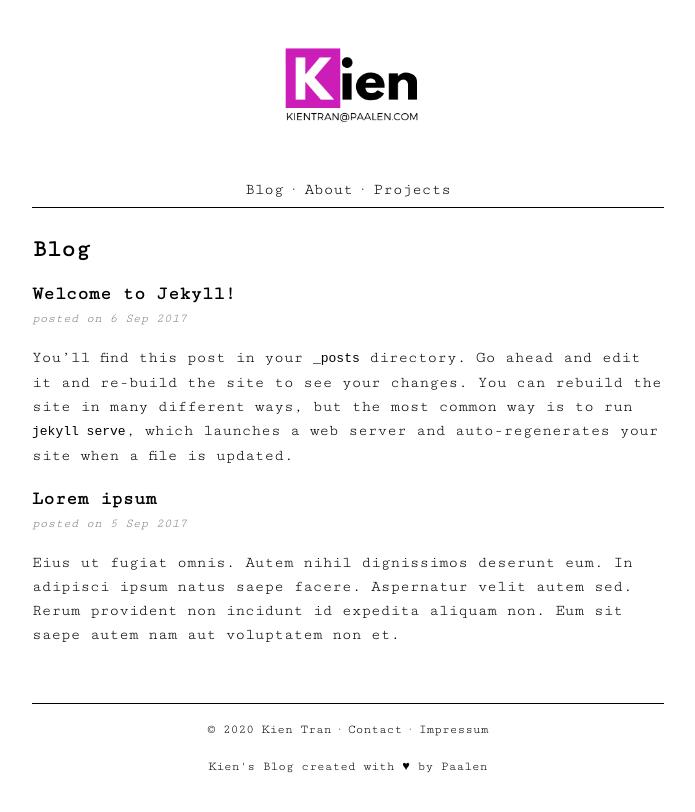
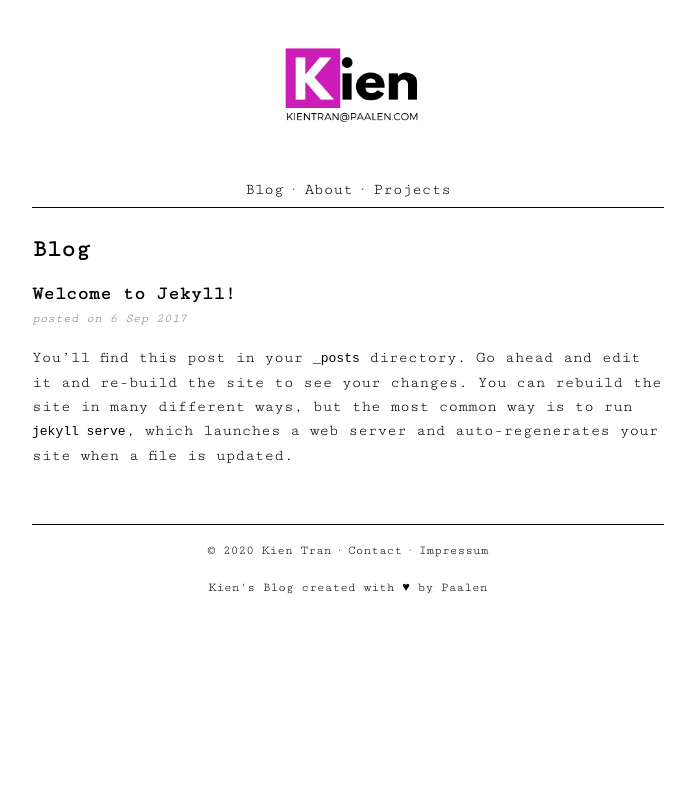
Before and after one commit to kientranvn/kientranvn, a Jekyll site: the page built from index.md, in a window 1280 px wide. Shown: the top 812 px of the page, without its empty margins (292-987 px from the left). Built offline with Jekyll 4.4.1, drawn with Linux system fonts in a browser that asks for light colours.

Commit message:
remove loren post

```diff
--- a/_config.yml
+++ b/_config.yml
@@ -1,4 +1,4 @@
-title: Will.i.am
+title: Kien Tran | Personal blog - Paalen.com
 owner: Kien Tran
 email: kientran@paalen.com
 description: A personal blog of Kien Tran, who want to become a man of values
--- a/_posts/2017-09-06-Lorem-Ipsum.md
+++ /dev/null
@@ -1,18 +0,0 @@
----
-layout: post
-title:  "Lorem ipsum"
-date:   2017-09-06 01:03:29 +0200
-categories: jekyll update
-comments: true
----
-Eius ut fugiat omnis. Autem nihil dignissimos deserunt eum. In adipisci ipsum natus saepe facere. Aspernatur velit autem sed. Rerum provident non incidunt id expedita aliquam non. Eum sit saepe autem nam aut voluptatem non et.
-
-<!--more-->
-
-Sequi et ut consequatur et incidunt expedita provident. Iste ipsa eaque qui. Totam vitae quasi nulla aut aliquam harum. Quibusdam et deserunt possimus dolores voluptate facilis corrupti vero.
-
-Molestiae dolores sit sed ut laudantium modi enim sunt. Eos ut suscipit ab aliquid reprehenderit deleniti. Doloremque nostrum aspernatur aut id alias est ut.
-
-Aut sequi hic doloribus porro ipsa exercitationem in. Ducimus incidunt soluta veritatis sed a debitis. Nobis et expedita ipsam ipsum. Expedita quasi sit molestiae aut consequatur voluptatem optio non. Tempore quos ab qui dicta sed dolorem. Pariatur cumque nulla adipisci quo facere maiores sunt.
-
-A excepturi debitis sit. Dolor sequi voluptatem voluptas quibusdam omnis nihil. Dolor aut laudantium sunt ut consequatur id.
```
